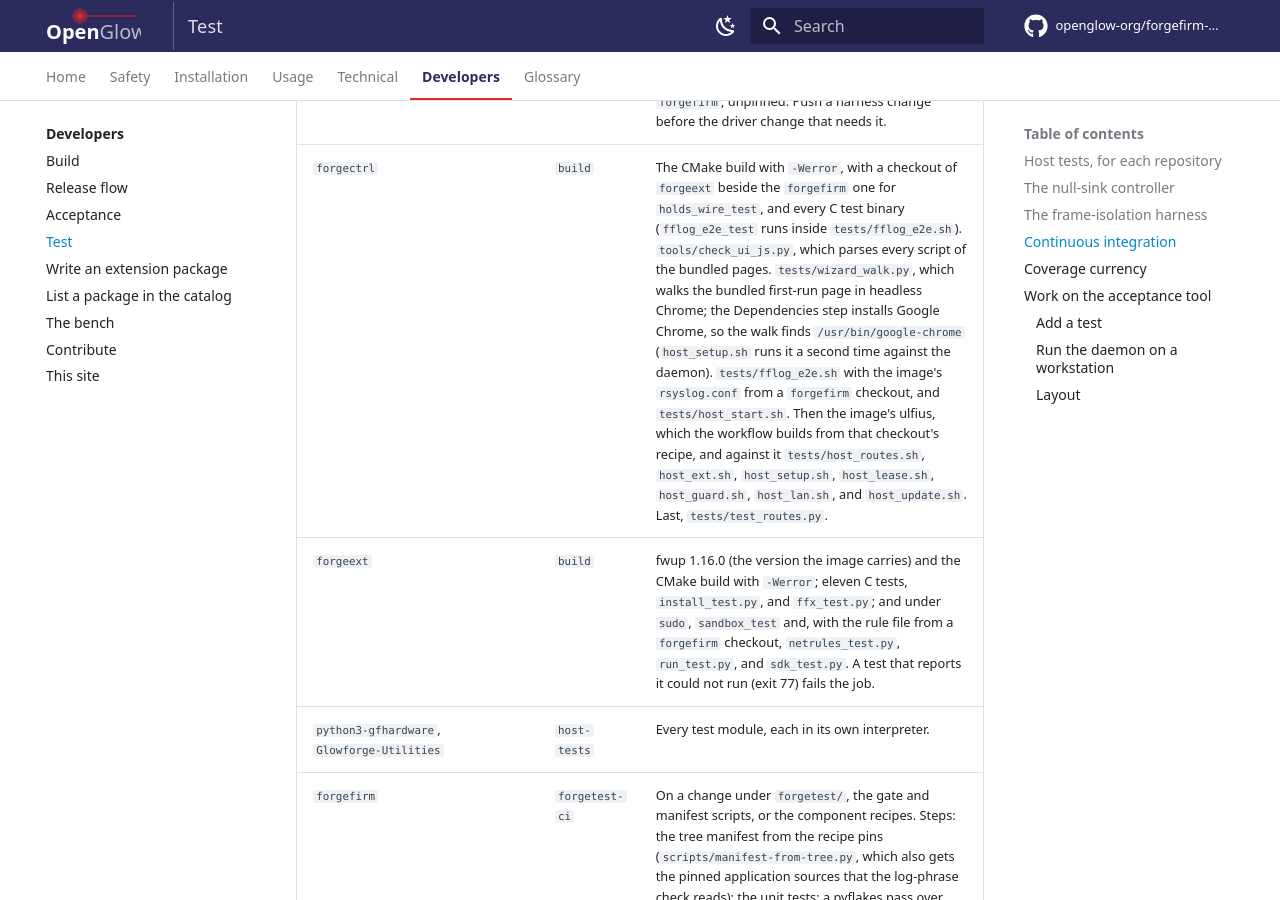
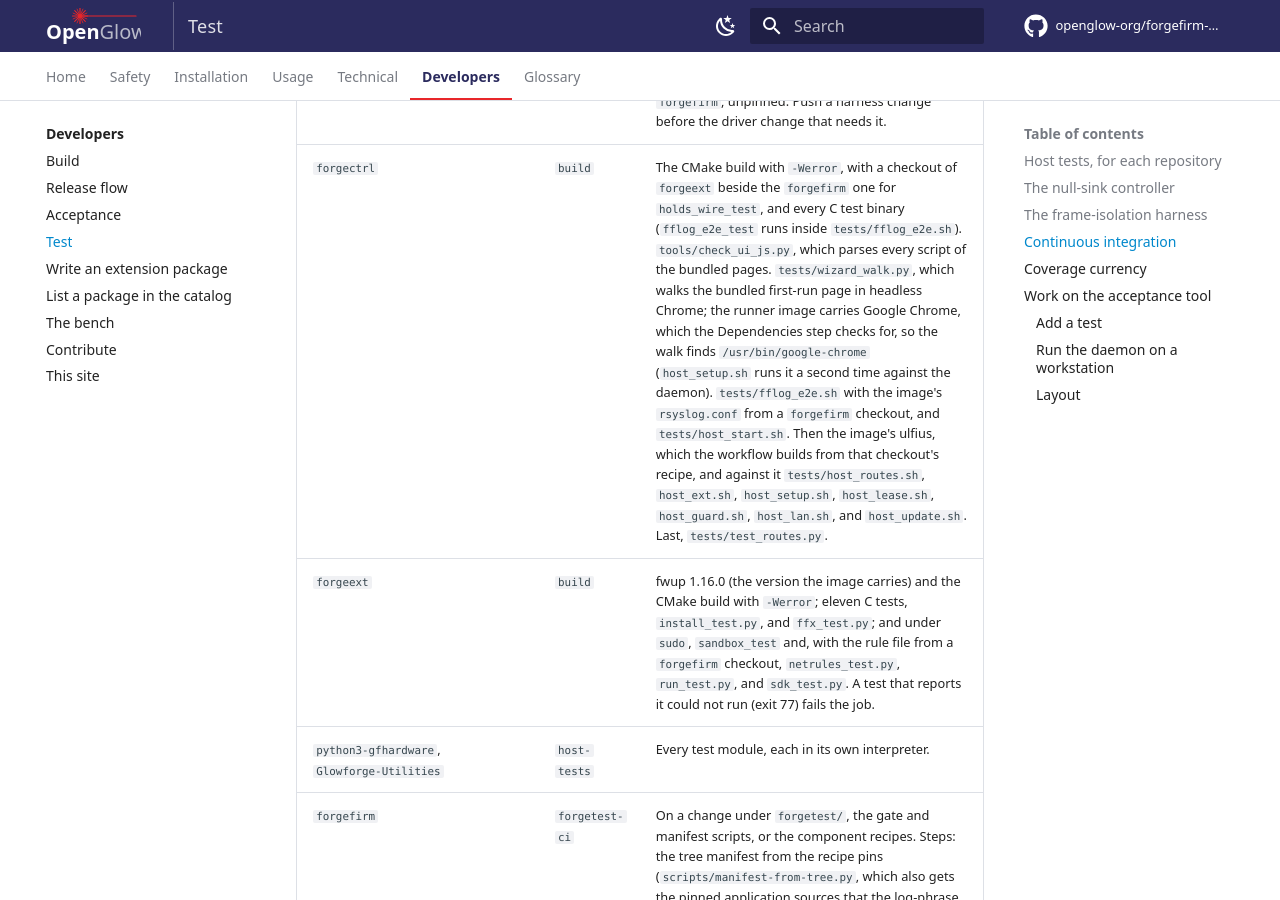
Before and after one commit to openglow-org/forgefirm-docs, an MkDocs documentation site: the page built from docs/developers/testing.md, in a window 1280 px wide and 900 px high, scrolled down 8298 px. Built offline with MkDocs 1.6.1 and Material for MkDocs 9.7.7, drawn with Linux system fonts in a browser that asks for light colours; comment, search, counter and statistics services are not loaded.

Commit message:
Testing: the wizard walk runs the runner image's Google Chrome
Companion of forgectrl 2e5cf27 (build.yml: wizard_walk runs the runner
image's Google Chrome).

- developers/testing.md, the CI table's forgectrl row: the runner image
  carries Google Chrome, which the Dependencies step checks for, so the
  walk finds /usr/bin/google-chrome.

Proof: python scripts/check-style.py (style: clean), python
scripts/check-interfaces.py (interfaces: clean (245 checked)), zensical
build (strict: No issues found). The step is in forgectrl's
.github/workflows/build.yml (google-chrome --version under
Dependencies). Negative control on a scratch copy of the tree: the
British spelling of 'canceled' put into the edited row fails
check-style.py (one SPELLING finding, exit 1), and a link to a page that
does not exist put into the same row fails the strict build (page does
not exist, exit 1).

Acceptance: none; docs only.

```diff
--- a/docs/developers/testing.md
+++ b/docs/developers/testing.md
@@ -137,7 +137,7 @@
 |---|---|---|
 | `kernel-module-glowforge` | `build` | The host tests. Then a cross build of the module with `KCFLAGS=-Werror` against linux-fslc 6.12, with the Glowforge BSP overlay and patches applied, and with the `imx_v6_v7` configuration plus the `glowforge` fragment. |
 | `grblHAL-glowforge` | `build` | The CMake build and the eight C tests. Then a checkout of `forgefirm` for the eleven harnesses, which run against the null-sink build. The harnesses come from the head of `master` in `forgefirm`, unpinned. Push a harness change before the driver change that needs it. |
-| `forgectrl` | `build` | The CMake build with `-Werror`, with a checkout of `forgeext` beside the `forgefirm` one for `holds_wire_test`, and every C test binary (`fflog_e2e_test` runs inside `tests/fflog_e2e.sh`). `tools/check_ui_js.py`, which parses every script of the bundled pages. `tests/wizard_walk.py`, which walks the bundled first-run page in headless Chrome; the Dependencies step installs Google Chrome, so the walk finds `/usr/bin/google-chrome` (`host_setup.sh` runs it a second time against the daemon). `tests/fflog_e2e.sh` with the image's `rsyslog.conf` from a `forgefirm` checkout, and `tests/host_start.sh`. Then the image's ulfius, which the workflow builds from that checkout's recipe, and against it `tests/host_routes.sh`, `host_ext.sh`, `host_setup.sh`, `host_lease.sh`, `host_guard.sh`, `host_lan.sh`, and `host_update.sh`. Last, `tests/test_routes.py`. |
+| `forgectrl` | `build` | The CMake build with `-Werror`, with a checkout of `forgeext` beside the `forgefirm` one for `holds_wire_test`, and every C test binary (`fflog_e2e_test` runs inside `tests/fflog_e2e.sh`). `tools/check_ui_js.py`, which parses every script of the bundled pages. `tests/wizard_walk.py`, which walks the bundled first-run page in headless Chrome; the runner image carries Google Chrome, which the Dependencies step checks for, so the walk finds `/usr/bin/google-chrome` (`host_setup.sh` runs it a second time against the daemon). `tests/fflog_e2e.sh` with the image's `rsyslog.conf` from a `forgefirm` checkout, and `tests/host_start.sh`. Then the image's ulfius, which the workflow builds from that checkout's recipe, and against it `tests/host_routes.sh`, `host_ext.sh`, `host_setup.sh`, `host_lease.sh`, `host_guard.sh`, `host_lan.sh`, and `host_update.sh`. Last, `tests/test_routes.py`. |
 | `forgeext` | `build` | fwup 1.16.0 (the version the image carries) and the CMake build with `-Werror`; eleven C tests, `install_test.py`, and `ffx_test.py`; and under `sudo`, `sandbox_test` and, with the rule file from a `forgefirm` checkout, `netrules_test.py`, `run_test.py`, and `sdk_test.py`. A test that reports it could not run (exit 77) fails the job. |
 | `python3-gfhardware`, `Glowforge-Utilities` | `host-tests` | Every test module, each in its own interpreter. |
 | `forgefirm` | `forgetest-ci` | On a change under `forgetest/`, the gate and manifest scripts, or the component recipes. Steps: the tree manifest from the recipe pins (`scripts/manifest-from-tree.py`, which also gets the pinned application sources that the log-phrase check reads); the unit tests; a pyflakes pass over `forgetest` and `tests` that fails on an undefined name, on a pyflakes crash, or when pyflakes is absent; the shared-UI check (`scripts/check-ui-vendor.py`: the `theme.css` and the vendored Bootstrap of the page are byte-identical to those of forgectrl at its pinned revision); the coverage lint with `--enforce`; and a gate self-check (the gate refuses an empty artifact with exit status 1, never with a traceback). After the tree manifest, it compares the image's extension key with the key the extension catalog publishes, and the address in the pinned forgectrl's `src/extpkg.h` with the file name that the catalog's publish tool uploads, without requesting that address; the catalog's own check workflow runs the same two comparisons, against forgefirm's default branch, on each pull request and each push to main. |
```
